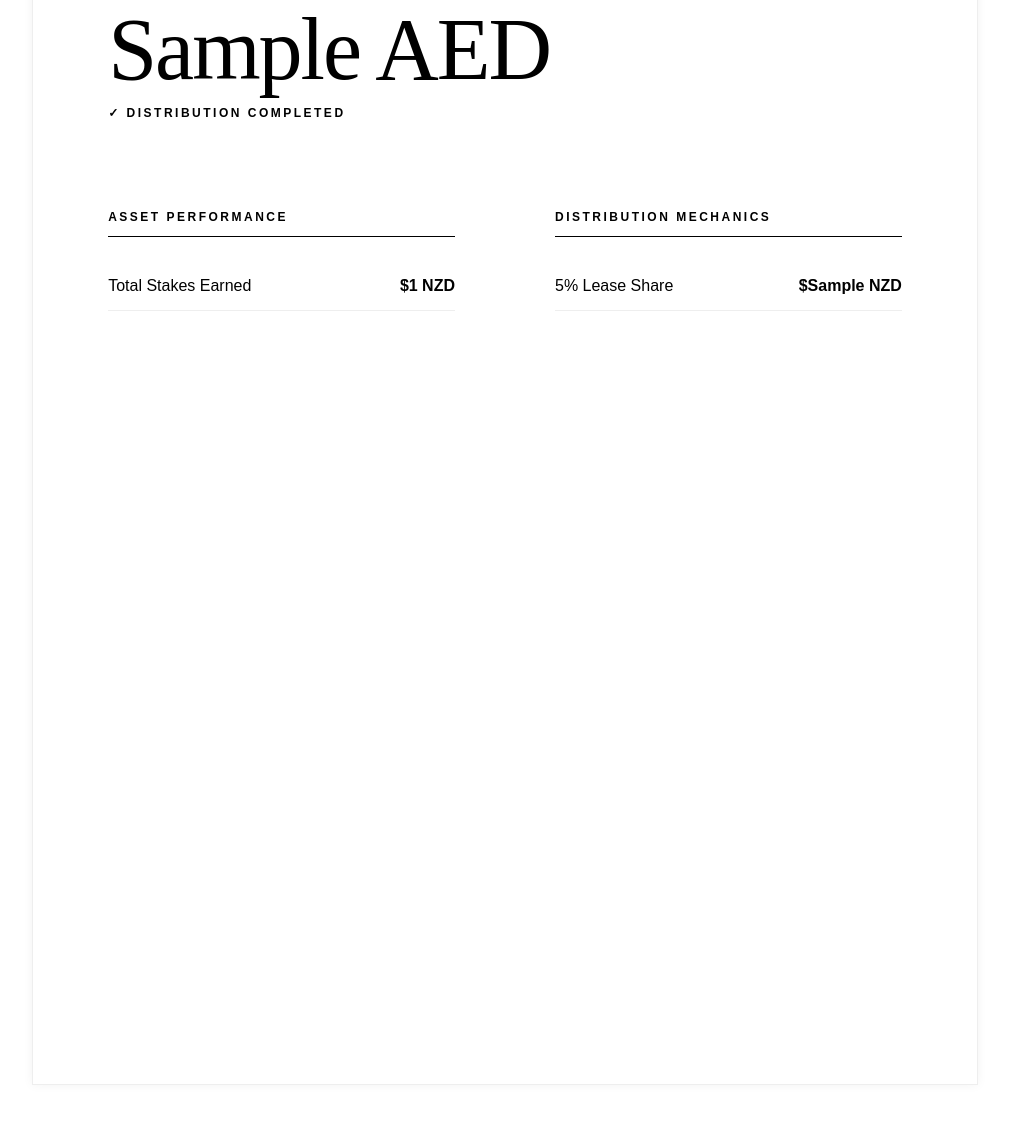
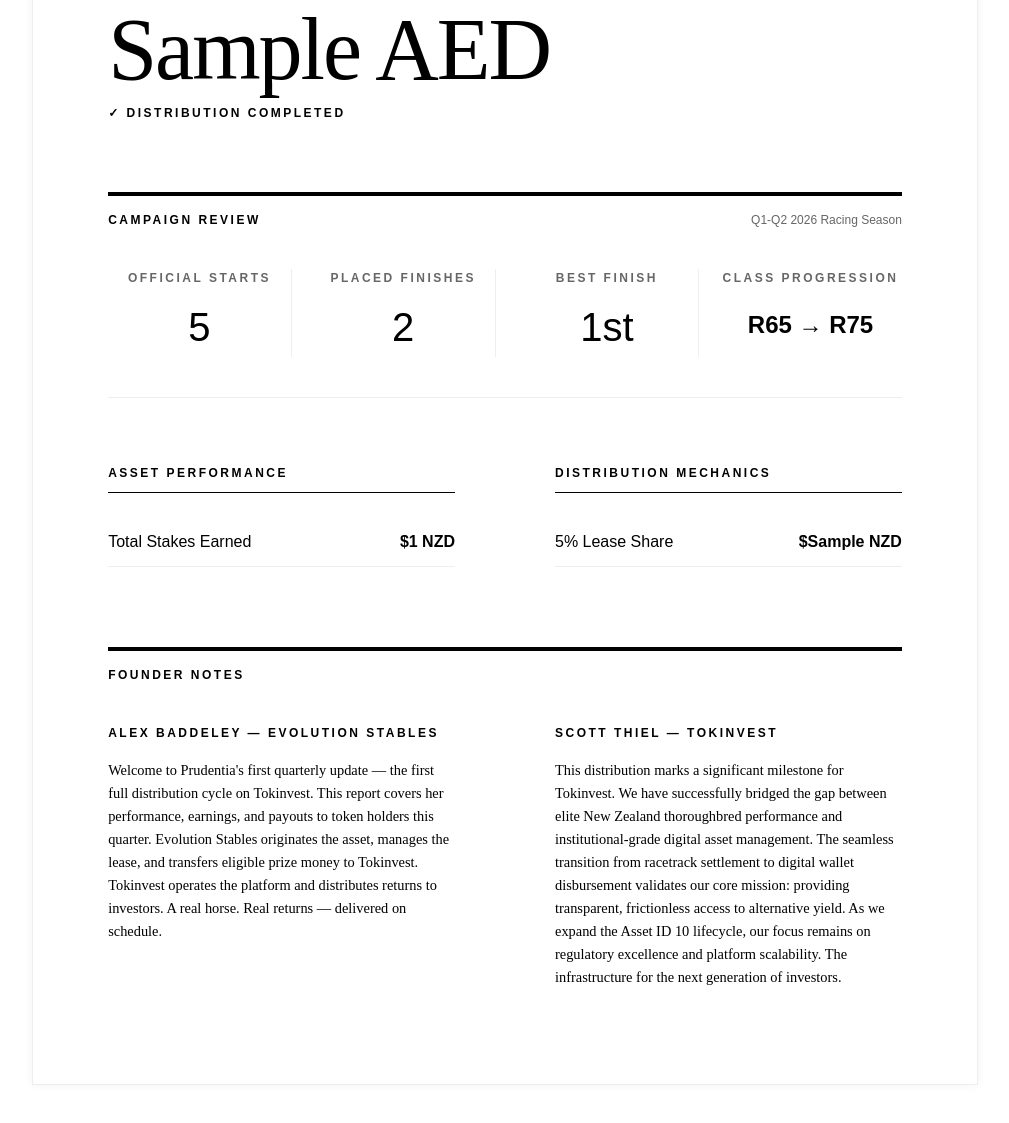
Before and after one commit to Badders80/03_studio, a Python web app: template templates/investor_report_institutional_lite.html in a window 1280 px wide. Shown: the part 228-1351 px from the top of the page, without its empty margins (135-1144 px from the left). Run offline with Jinja, Linux system fonts and the light colour scheme; the template is opened without the code that fills it: most values are stand-ins (such as "Sample title", 1, 10 or a date in 2020).

Commit message:
feat: implement Prudentia investor report content and script updates
- Added Founder Notes (Alex Baddeley, Scott Thiel)
- Added Campaign Review section (5 starts, 2 places, 1st finish, R65->R75)
- Updated generation script to support --slug and new template variables

Co-Authored-By: Claude <noreply@anthropic.com>

```diff
--- a/templates/investor_report_institutional_lite.html
+++ b/templates/investor_report_institutional_lite.html
@@ -27,6 +27,29 @@
             <div class="big-number">{{ payout_aed }} AED</div>
             <div class="label" style="margin-top: 10px;">✓ DISTRIBUTION COMPLETED</div>
         </div>
+
+        <div class="section-anchor" style="margin-bottom: 40px;">
+            <div class="label">Campaign Review</div>
+            <div class="metadata">Q1-Q2 2026 Racing Season</div>
+        </div>
+        <div class="pillar-grid">
+            <div class="pillar">
+                <div class="label" style="color: #666;">Official Starts</div>
+                <div style="font-size: 2.5rem; margin-top: 10px;">5</div>
+            </div>
+            <div class="pillar">
+                <div class="label" style="color: #666;">Placed Finishes</div>
+                <div style="font-size: 2.5rem; margin-top: 10px;">2</div>
+            </div>
+            <div class="pillar">
+                <div class="label" style="color: #666;">Best Finish</div>
+                <div style="font-size: 2.5rem; margin-top: 10px;">1st</div>
+            </div>
+            <div class="pillar">
+                <div class="label" style="color: #666;">Class Progression</div>
+                <div style="font-size: 1.5rem; margin-top: 20px; font-weight: 700;">R65 → R75</div>
+            </div>
+        </div>
         <div class="receipt-grid">
             <div>
                 <h4 class="label" style="border-bottom: 1.5px solid #000; padding-bottom: 10px; margin-bottom: 25px;">Asset Performance</h4>
@@ -43,6 +66,20 @@
                 </div>
             </div>
         </div>
+
+        <div class="section-anchor" style="margin-top: 80px; margin-bottom: 40px;">
+            <div class="label">Founder Notes</div>
+        </div>
+        <div class="receipt-grid" style="font-family: 'Times New Roman', serif; font-size: 0.9rem; line-height: 1.6;">
+            <div>
+                <div class="label" style="margin-bottom: 15px;">Alex Baddeley — Evolution Stables</div>
+                <p style="margin: 0;">Welcome to Prudentia's first quarterly update — the first full distribution cycle on Tokinvest. This report covers her performance, earnings, and payouts to token holders this quarter. Evolution Stables originates the asset, manages the lease, and transfers eligible prize money to Tokinvest. Tokinvest operates the platform and distributes returns to investors. A real horse. Real returns — delivered on schedule.</p>
+            </div>
+            <div>
+                <div class="label" style="margin-bottom: 15px;">Scott Thiel — Tokinvest</div>
+                <p style="margin: 0;">This distribution marks a significant milestone for Tokinvest. We have successfully bridged the gap between elite New Zealand thoroughbred performance and institutional-grade digital asset management. The seamless transition from racetrack settlement to digital wallet disbursement validates our core mission: providing transparent, frictionless access to alternative yield. As we expand the Asset ID 10 lifecycle, our focus remains on regulatory excellence and platform scalability. The infrastructure for the next generation of investors.</p>
+            </div>
+        </div>
     </div>
 </body>
 </html>
```
Also changed, not shown: scripts/generate_investor_report.py (+39 -9 lines).
